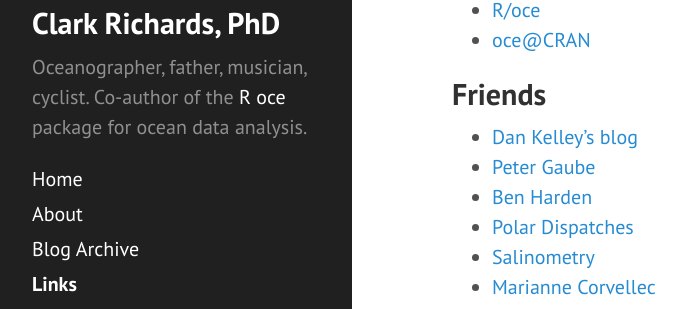
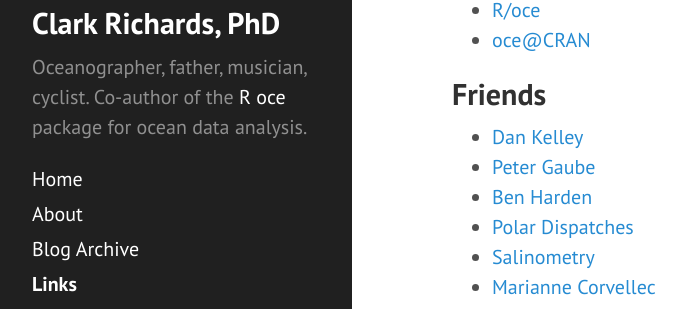
Before and after one commit to richardsc/richardsc.github.io, a Jekyll site: the page built from links.md, in a window 1280 px wide. Shown: the part 233-542 px from the top of the page, without its empty margins (8-694 px from the left). Built offline with Jekyll 4.4.1, drawn with Linux system fonts in a browser that asks for light colours; Markdown is read by kramdown in place of the engine named in the settings.

Commit message:
Update links.md

```diff
--- a/links.md
+++ b/links.md
@@ -11,7 +11,7 @@ title: Links
 
 ## Friends
 
-* [Dan Kelley's blog](http://dankelley.github.io/blog)
+* [Dan Kelley](http://dankelley.github.io/blog)
 * [Peter Gaube](http://gaubelab.org/)
 * [Ben Harden](http://www.sea.edu/academics/faculty_detail/dr._ben_harden)
 * [Polar Dispatches](http://polardispatches.org/)
```
